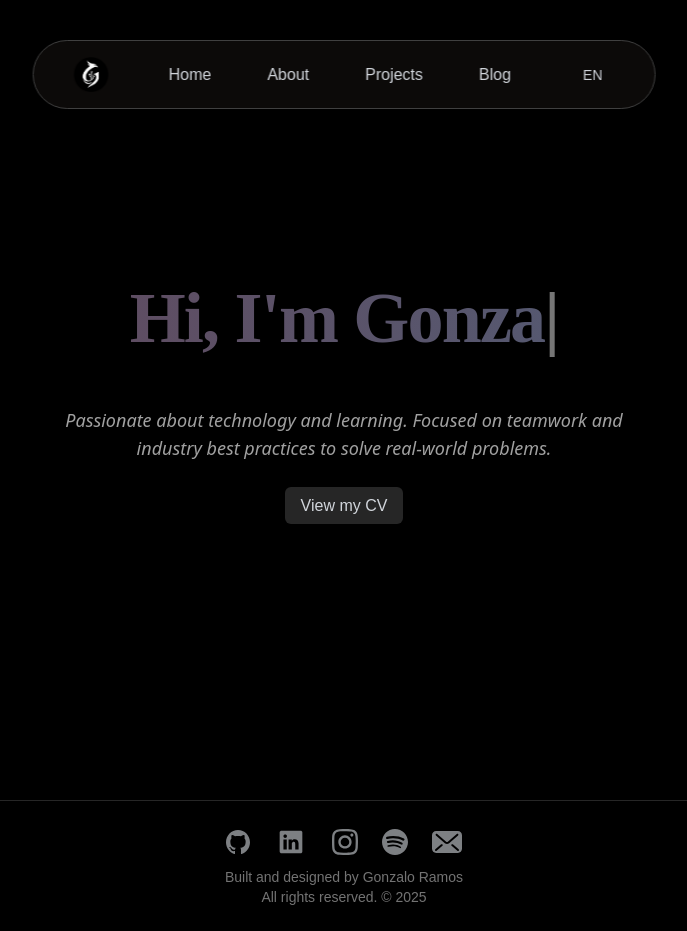
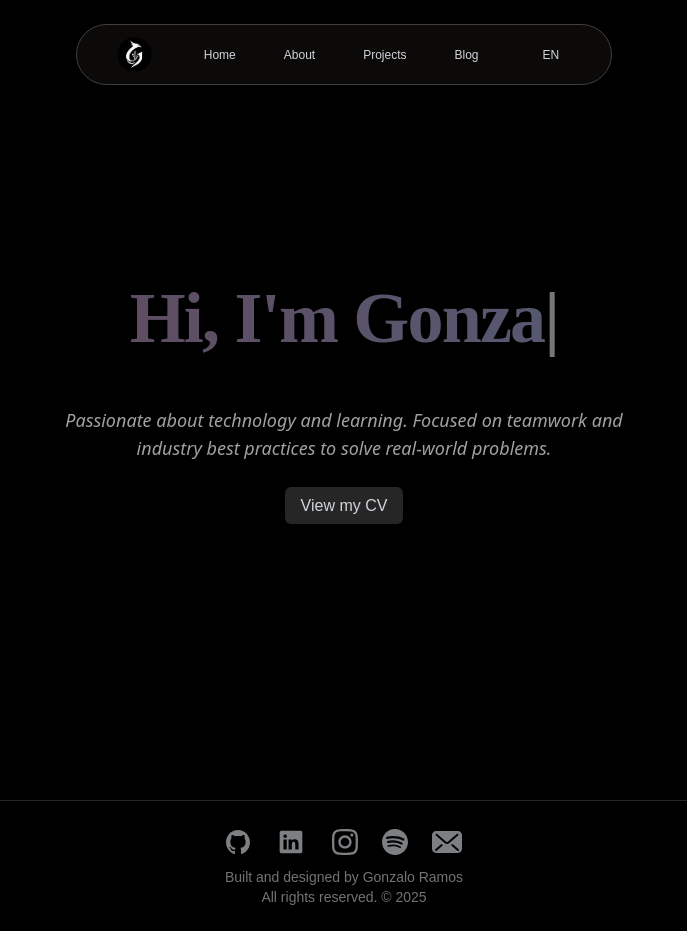
Before and after one commit to RamosGonzalo/Portfolio, a Next.js app: page /about in a window 1280 px wide. Shown: the whole page, without its empty margins (296-983 px from the left). Built offline with nearby package versions, Linux system fonts and the light colour scheme.

Commit message:
`Refactor Navbar component: update layout, styles, and component structure`

```diff
--- a/src/components/Navbar.tsx
+++ b/src/components/Navbar.tsx
@@ -50,16 +50,17 @@ const Navbar = () => {
     }, [normalizedPathname])
 
     return (
-        <header className="fixed top-10 left-1/2 -translate-x-1/2 z-50 w-fit">
-        <nav className="px-6 sm:px-10 py-4 bg-stone-950 border border-neutral-700 rounded-full shadow-2xl backdrop-blur-md">
-            <div className="flex items-center gap-x-12">
-            <Link href={`/${lang}`}>
+        <header className="fixed top-6 left-1/2 -translate-x-1/2 z-50 w-full px-2 sm:px-6">
+            <nav className="w-full max-w-full sm:max-w-fit mx-auto px-4 sm:px-10 py-3 bg-stone-950 border border-neutral-700 rounded-full shadow-2xl backdrop-blur-md">
+                <div className="flex items-center justify-between sm:justify-start gap-x-2 sm:gap-x-10 whitespace-nowrap">
+
+                <Link href={`/${lang}`} className="hidden sm:block">
                     <Image src="/logo.png" alt="logo" width={35} height={35} unoptimized />
                 </Link>
 
                 <ul
                     ref={containerRef}
-                className="relative flex items-center gap-x-8 text-md font-medium"
+                    className="relative flex items-center gap-x-2 sm:gap-x-6 text-xs sm:text-md font-medium"
                 >
                     <div
                     className="absolute h-8 bg-neutral-800 rounded-md z-[-1] transition-all duration-300 ease-in-out"
@@ -75,7 +76,7 @@ const Navbar = () => {
                             ref={(el) => {
                                 linkRefs.current[href] = el
                             }}
-                        className={`px-3 py-1 rounded-md transition-all ${
+                            className={`px-3 py-1 rounded-md whitespace-nowrap transition-all ${
                                 normalizedPathname === href
                                 ? "text-white"
                                 : "hover:text-white"
@@ -91,7 +92,7 @@ const Navbar = () => {
 
                 <div
                     onClick={toggleLanguage}
-                className="text-sm px-3 py-1 rounded-2xl hover:bg-neutral-800 hover:text-white transition-all cursor-pointer select-none"
+                    className="text-xs px-3 py-1 rounded-2xl hover:bg-neutral-800 hover:text-white transition-all cursor-pointer select-none"
                 >
                     {lang === "en" ? "EN" : "ES"}
                 </div>
```
Lines whose indentation alone changed are shown as unchanged.
